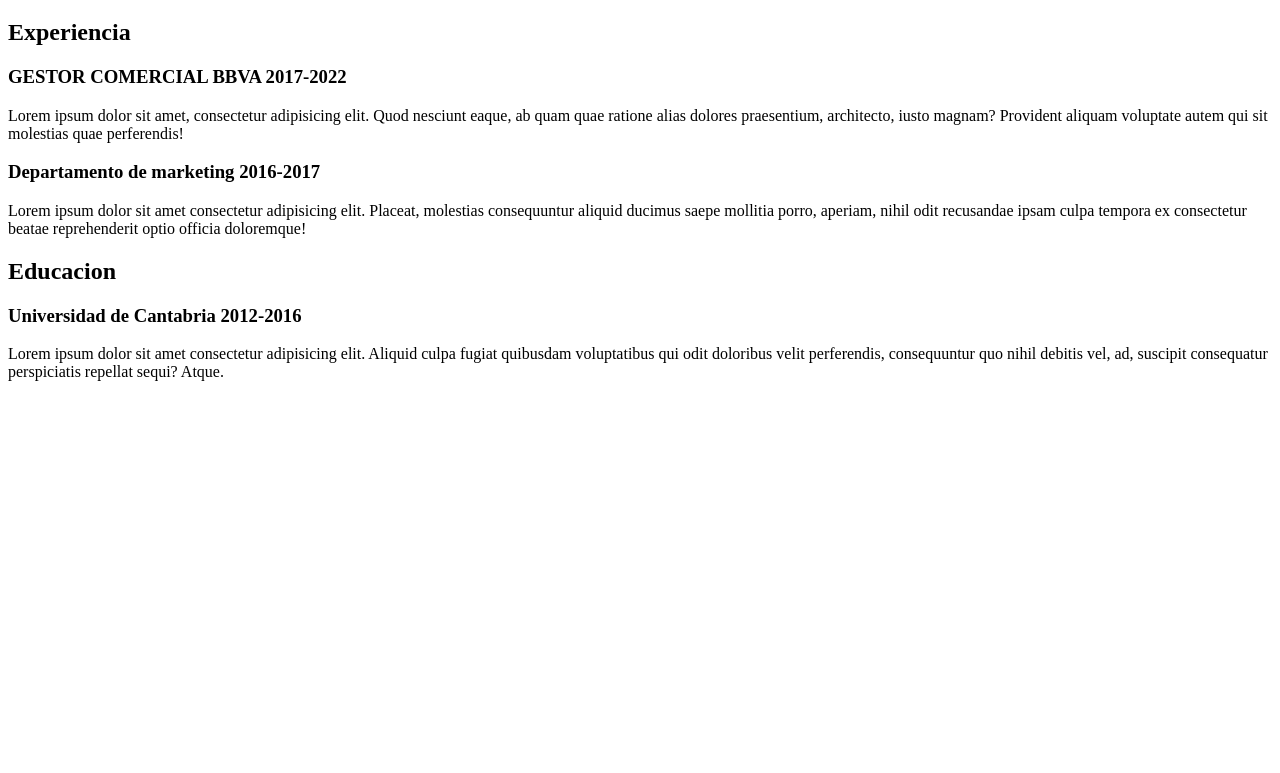
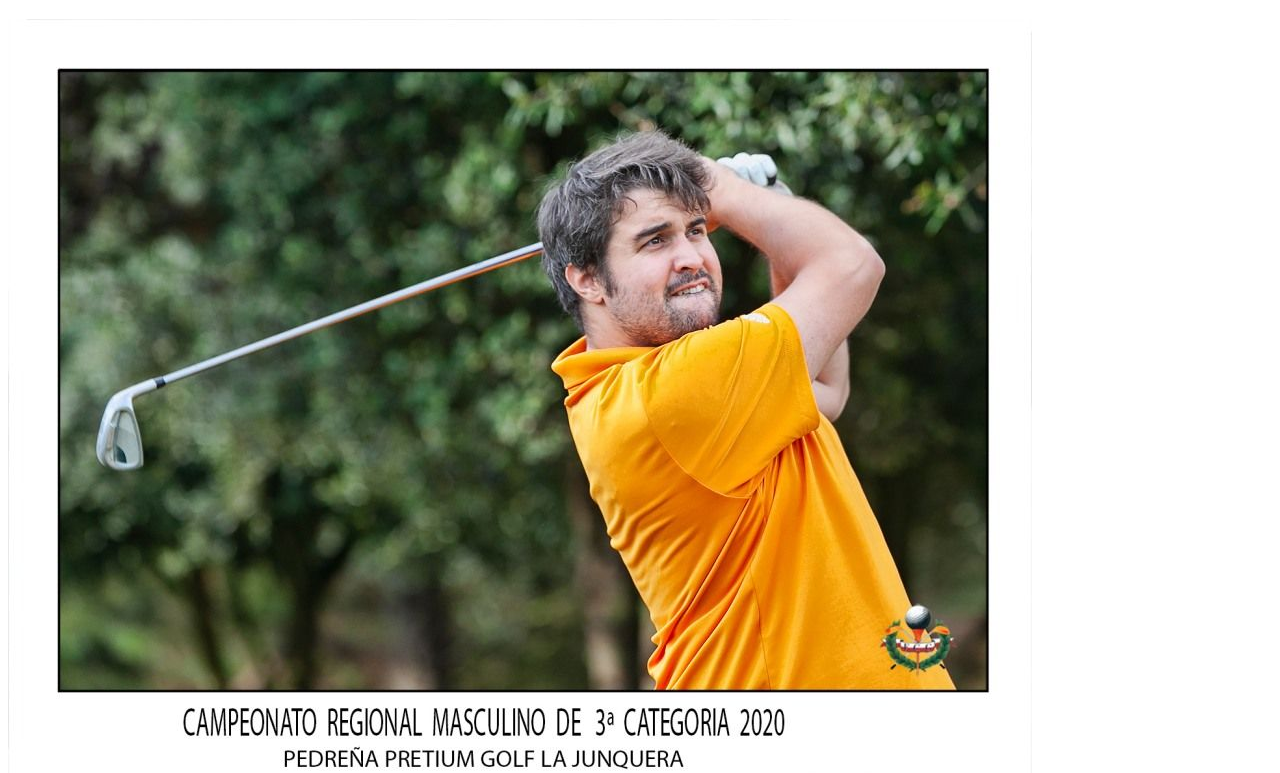
Before and after one commit to Champurias/cv-David, a plain HTML site: page index.html in a window 1280 px wide. Shown: the part 61-834 px from the top of the page. Before the commit the page ends 800 px from the top, so only its background shows below. Drawn offline with Linux system fonts and the light colour scheme.

Commit message:
foto de perfil

```diff
--- a/index.html
+++ b/index.html
@@ -10,6 +10,7 @@
 <body>
   <header>
     <h1>CV David Cuartas Bayon</h1>
+    <img src="LNIMe0Qg.jpeg" alt="David Cuartas">
   </header>
   <main>
     <h2>Experiencia</h2>
```
Also changed, not shown: LNIMe0Qg.jpeg (added).
